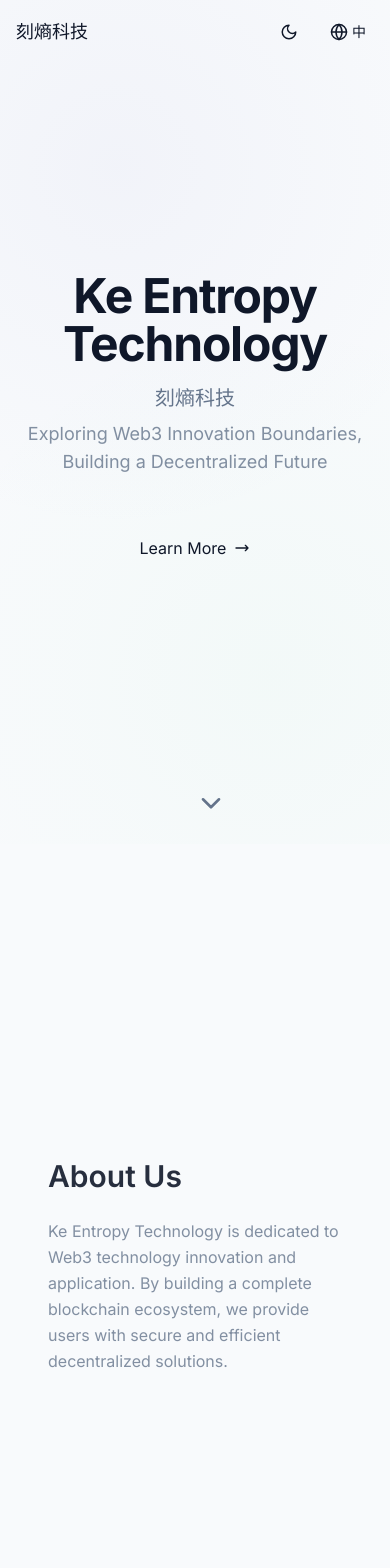
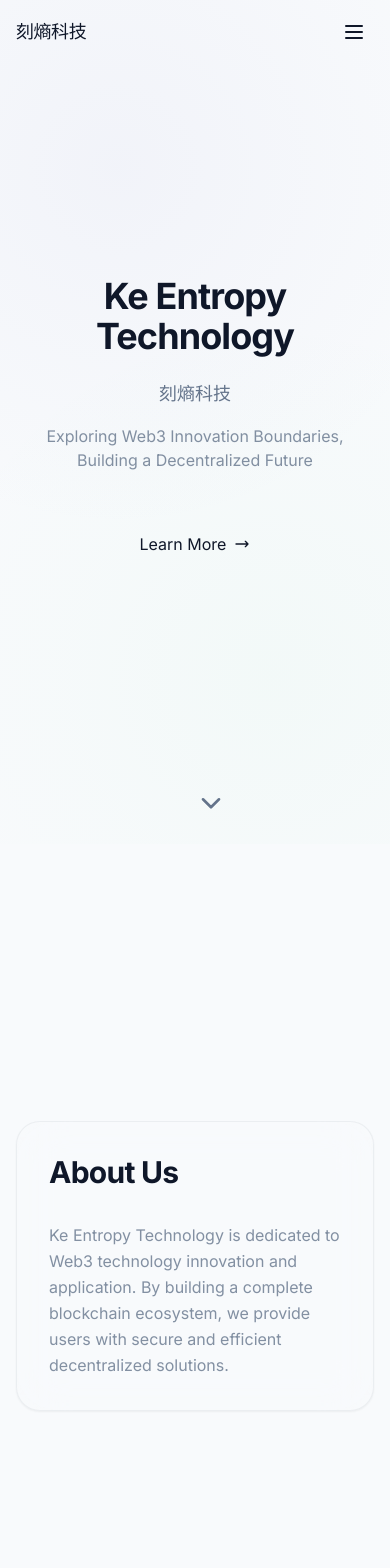
Before and after one commit to 24373054/DevelopMatrix, a Next.js app: page /en in a window 390 px wide. Shown: the top 1568 px of the page. Built offline with nearby package versions, Linux system fonts and the light colour scheme.

Commit message:
优化移动端体验：添加汉堡菜单，调整响应式字号和布局，禁用移动端Spotlight

```diff
--- a/app/globals.css
+++ b/app/globals.css
@@ -106,6 +106,18 @@
   @apply bg-background/40 backdrop-blur-xl border border-foreground/5 shadow-sm;
 }
 
+/* 移动端优化 */
+@media (hover: none) {
+  .spotlight-card::before {
+    display: none;
+  }
+
+  .spotlight-card:active {
+    transform: scale(0.98);
+    background: rgba(var(--foreground), 0.05);
+  }
+}
+
 /* 极简滚动条 */
 ::-webkit-scrollbar {
   width: 6px;
--- a/components/About.tsx
+++ b/components/About.tsx
@@ -11,17 +11,17 @@ export default function About() {
   const isInView = useInView(ref, { once: true, margin: '-100px' });
 
   return (
-    <section id="about" className="min-h-screen flex items-center py-20">
-      <div className="max-w-7xl mx-auto px-4 sm:px-6 lg:px-8">
+    <section id="about" className="min-h-screen flex items-center py-24">
+      <div className="max-w-7xl mx-auto px-4 sm:px-6 lg:px-8 w-full">
         <motion.div
           ref={ref}
-          initial={{ opacity: 0, y: 50 }}
-          animate={isInView ? { opacity: 1, y: 0 } : { opacity: 0, y: 50 }}
-          transition={{ duration: 0.8 }}
-          className="glass rounded-2xl p-8 md:p-12"
+          initial={{ opacity: 0, y: 30 }}
+          animate={isInView ? { opacity: 1, y: 0 } : { opacity: 0, y: 30 }}
+          transition={{ duration: 0.8, ease: [0.16, 1, 0.3, 1] }}
+          className="fusion-glass rounded-3xl p-8 md:p-16 border border-foreground/5"
         >
-          <h2 className="text-3xl md:text-4xl font-semibold mb-6 text-foreground/90">{t('title')}</h2>
-          <p className="text-base md:text-lg text-muted-foreground/80 leading-relaxed">
+          <h2 className="text-3xl md:text-4xl font-bold mb-8 text-foreground tracking-tight">{t('title')}</h2>
+          <p className="text-base sm:text-lg md:text-xl text-muted-foreground/80 leading-relaxed max-w-4xl">
             {t('content')}
           </p>
         </motion.div>
--- a/components/Announcements.tsx
+++ b/components/Announcements.tsx
@@ -19,7 +19,7 @@ export default function Announcements() {
           initial={{ opacity: 0, y: 30 }}
           animate={isInView ? { opacity: 1, y: 0 } : { opacity: 0, y: 30 }}
           transition={{ duration: 0.8, ease: [0.16, 1, 0.3, 1] }}
-          className="text-4xl md:text-5xl font-bold mb-16 text-center tracking-tight text-foreground"
+          className="text-3xl md:text-5xl font-bold mb-12 md:mb-16 text-center tracking-tight text-foreground"
         >
           {t('title')}
         </motion.h2>
--- a/components/Business.tsx
+++ b/components/Business.tsx
@@ -57,7 +57,7 @@ export default function Business() {
           initial={{ opacity: 0, y: 30 }}
           animate={isInView ? { opacity: 1, y: 0 } : { opacity: 0, y: 30 }}
           transition={{ duration: 0.8, ease: [0.16, 1, 0.3, 1] }}
-          className="text-4xl md:text-5xl font-bold mb-16 text-center tracking-tight text-foreground"
+          className="text-3xl md:text-5xl font-bold mb-12 md:mb-16 text-center tracking-tight text-foreground"
         >
           {t('title')}
         </motion.h2>
--- a/components/Hero.tsx
+++ b/components/Hero.tsx
@@ -26,13 +26,13 @@ export default function Hero() {
           animate={{ opacity: 1, y: 0 }}
           transition={{ duration: 0.8 }}
         >
-          <h1 className="text-5xl md:text-7xl font-bold mb-4 text-foreground tracking-tight">
+          <h1 className="text-4xl sm:text-5xl md:text-7xl font-bold mb-6 text-foreground tracking-tight">
             {t('title')}
           </h1>
-          <p className="text-xl md:text-2xl text-muted-foreground mb-2">
+          <p className="text-lg sm:text-xl md:text-2xl text-muted-foreground mb-4">
             {t('subtitle')}
           </p>
-          <p className="text-lg md:text-xl text-muted-foreground/80 mb-12 max-w-2xl mx-auto">
+          <p className="text-base sm:text-lg md:text-xl text-muted-foreground/80 mb-12 max-w-2xl mx-auto px-4">
             {t('description')}
           </p>
           <button
--- a/components/Links.tsx
+++ b/components/Links.tsx
@@ -43,7 +43,7 @@ export default function Links() {
           initial={{ opacity: 0, y: 30 }}
           animate={isInView ? { opacity: 1, y: 0 } : { opacity: 0, y: 30 }}
           transition={{ duration: 0.8, ease: [0.16, 1, 0.3, 1] }}
-          className="text-4xl md:text-5xl font-bold mb-16 text-center tracking-tight text-foreground"
+          className="text-3xl md:text-5xl font-bold mb-12 md:mb-16 text-center tracking-tight text-foreground"
         >
           {t('title')}
         </motion.h2>
--- a/components/Navigation.tsx
+++ b/components/Navigation.tsx
@@ -2,15 +2,17 @@
 
 import { useState, useEffect } from 'react';
 import { useTranslations } from 'next-intl';
-import { Moon, Sun, Globe } from 'lucide-react';
+import { Moon, Sun, Globe, Menu, X } from 'lucide-react';
 import { useTheme } from 'next-themes';
 import { usePathname, useRouter } from 'next/navigation';
+import { motion, AnimatePresence } from 'framer-motion';
 
 export default function Navigation() {
   const t = useTranslations('nav');
   const { theme, setTheme } = useTheme();
   const [mounted, setMounted] = useState(false);
   const [scrolled, setScrolled] = useState(false);
+  const [isMenuOpen, setIsMenuOpen] = useState(false);
   const pathname = usePathname();
   const router = useRouter();
 
@@ -32,6 +34,7 @@ export default function Navigation() {
   };
 
   const scrollToSection = (id: string) => {
+    setIsMenuOpen(false);
     const element = document.getElementById(id);
     if (element) {
       element.scrollIntoView({ behavior: 'smooth' });
@@ -43,7 +46,7 @@ export default function Navigation() {
   return (
     <nav
       className={`fixed top-0 left-0 right-0 z-50 transition-all duration-500 ${
-        scrolled ? 'glass shadow-2xl/10' : 'bg-transparent'
+        scrolled || isMenuOpen ? 'fusion-glass border-b border-foreground/5' : 'bg-transparent'
       }`}
     >
       <div className="max-w-7xl mx-auto px-4 sm:px-6 lg:px-8">
@@ -51,38 +54,25 @@ export default function Navigation() {
           <div className="flex items-center space-x-8">
             <button
               onClick={() => scrollToSection('home')}
-              className="text-lg font-medium hover:text-muted-foreground transition-all duration-300 hover:scale-105"
+              className="text-lg font-medium hover:text-muted-foreground transition-all duration-300 hover:scale-105 tracking-tight"
             >
               刻熵科技
             </button>
             <div className="hidden md:flex space-x-6">
+              {['about', 'business', 'announcements', 'links'].map((item) => (
                 <button
-                onClick={() => scrollToSection('about')}
+                  key={item}
+                  onClick={() => scrollToSection(item)}
                   className="text-sm hover:text-foreground/80 transition-all duration-300 relative after:absolute after:bottom-0 after:left-0 after:h-[1px] after:w-0 after:bg-foreground/30 hover:after:w-full after:transition-all after:duration-300"
                 >
-                {t('about')}
+                  {t(item)}
                 </button>
-              <button
-                onClick={() => scrollToSection('business')}
-                className="text-sm hover:text-foreground/80 transition-all duration-300 relative after:absolute after:bottom-0 after:left-0 after:h-[1px] after:w-0 after:bg-foreground/30 hover:after:w-full after:transition-all after:duration-300"
-              >
-                {t('business')}
-              </button>
-              <button
-                onClick={() => scrollToSection('announcements')}
-                className="text-sm hover:text-foreground/80 transition-all duration-300 relative after:absolute after:bottom-0 after:left-0 after:h-[1px] after:w-0 after:bg-foreground/30 hover:after:w-full after:transition-all after:duration-300"
-              >
-                {t('announcements')}
-              </button>
-              <button
-                onClick={() => scrollToSection('links')}
-                className="text-sm hover:text-foreground/80 transition-all duration-300 relative after:absolute after:bottom-0 after:left-0 after:h-[1px] after:w-0 after:bg-foreground/30 hover:after:w-full after:transition-all after:duration-300"
-              >
-                {t('links')}
-              </button>
+              ))}
             </div>
           </div>
-          <div className="flex items-center space-x-4">
+
+          <div className="flex items-center space-x-2 md:space-x-4">
+            <div className="hidden md:flex items-center space-x-4">
               <button
                 onClick={() => setTheme(theme === 'dark' ? 'light' : 'dark')}
                 className="p-2 rounded-lg hover:bg-foreground/5 transition-all duration-300 hover:scale-110"
@@ -99,8 +89,59 @@ export default function Navigation() {
                 <span className="text-sm">{currentLocale === 'zh' ? 'EN' : '中'}</span>
               </button>
             </div>
+
+            {/* Mobile Menu Button */}
+            <button
+              className="md:hidden p-2 rounded-lg hover:bg-foreground/5 transition-colors"
+              onClick={() => setIsMenuOpen(!isMenuOpen)}
+              aria-label="Toggle menu"
+            >
+              {isMenuOpen ? <X size={24} /> : <Menu size={24} />}
+            </button>
           </div>
         </div>
+      </div>
+
+      {/* Mobile Menu */}
+      <AnimatePresence>
+        {isMenuOpen && (
+          <motion.div
+            initial={{ opacity: 0, height: 0 }}
+            animate={{ opacity: 1, height: 'auto' }}
+            exit={{ opacity: 0, height: 0 }}
+            transition={{ duration: 0.3, ease: 'easeInOut' }}
+            className="md:hidden overflow-hidden border-t border-foreground/5 bg-background/80 backdrop-blur-xl"
+          >
+            <div className="px-4 pt-4 pb-6 space-y-4 flex flex-col">
+              {['about', 'business', 'announcements', 'links'].map((item) => (
+                <button
+                  key={item}
+                  onClick={() => scrollToSection(item)}
+                  className="text-left py-2 px-2 text-base font-medium hover:bg-foreground/5 rounded-lg transition-colors"
+                >
+                  {t(item)}
+                </button>
+              ))}
+              <div className="flex items-center justify-between pt-4 border-t border-foreground/5 mt-2 px-2">
+                <button
+                  onClick={() => setTheme(theme === 'dark' ? 'light' : 'dark')}
+                  className="flex items-center space-x-2 p-2 rounded-lg hover:bg-foreground/5 transition-colors"
+                >
+                  {theme === 'dark' ? <Sun size={20} /> : <Moon size={20} />}
+                  <span>{theme === 'dark' ? 'Light Mode' : 'Dark Mode'}</span>
+                </button>
+                <button
+                  onClick={toggleLocale}
+                  className="flex items-center space-x-2 p-2 rounded-lg hover:bg-foreground/5 transition-colors"
+                >
+                  <Globe size={20} />
+                  <span>{currentLocale === 'zh' ? 'English' : '中文'}</span>
+                </button>
+              </div>
+            </div>
+          </motion.div>
+        )}
+      </AnimatePresence>
     </nav>
   );
 }
```
Lines whose indentation alone changed are shown as unchanged.
